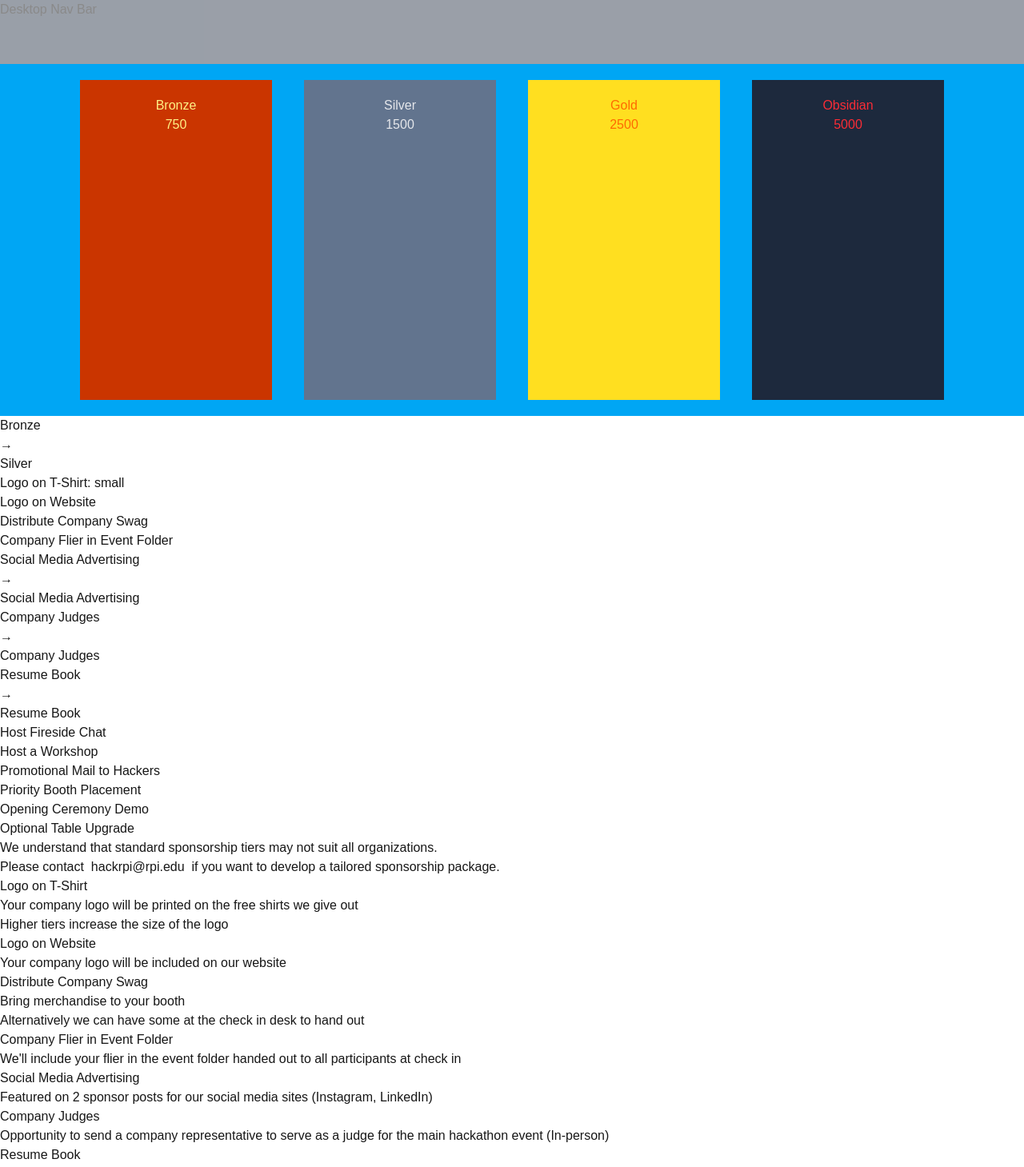
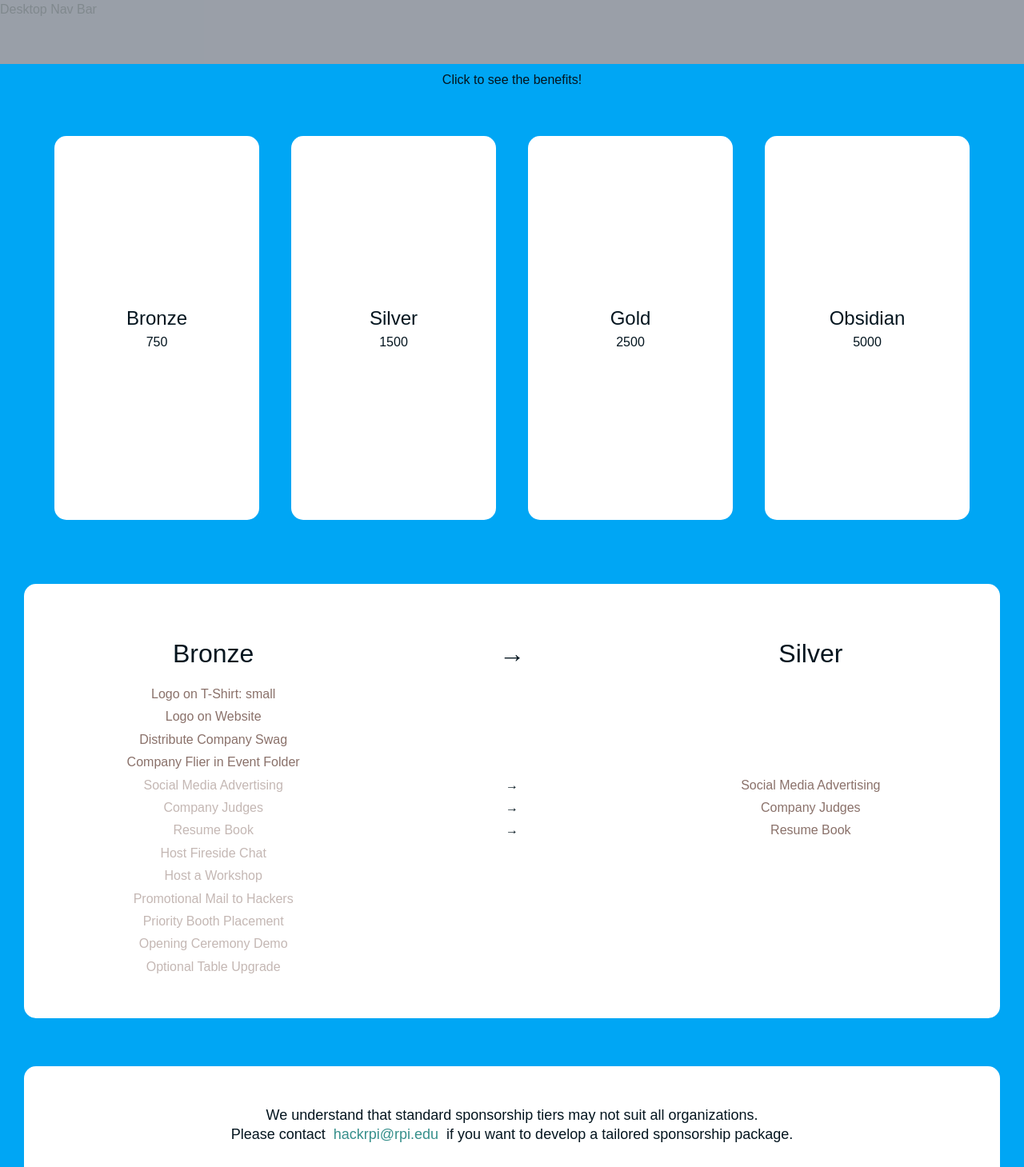
Before and after one commit to hack-rpi/HackRPI-Website-2026, a Next.js app in the folder my-app/: page /sponsorship in a window 1280 px wide. Shown: the top 1459 px of the page at 80% size. Built offline with nearby package versions, Linux system fonts and the light colour scheme.

Commit message:
Update styling for sponsorship page

```diff
--- a/my-app/app/sponsorship/page.tsx
+++ b/my-app/app/sponsorship/page.tsx
@@ -1,7 +1,7 @@
 "use client";
 
 import React, { use, useEffect } from "react";
-// import "./sponsor.css";
+import "./sponsor.css";
 import useMouseLogic from "./mouse";
 import next from "next";
 import NavBar from "../components/nav-bar/nav-bar";
@@ -175,8 +175,8 @@ function SponsorUsPage() {
 			// ${-offX}px ${-offY}px ${scale * 2}px rgba(255,255,255,0.9)
 
 			element.style.boxShadow = `
-				${offX}px ${offY}px ${scale * 2}px var(--shadow),
-				${-offX}px ${-offY}px ${scale * 2}px var(--light)
+				${offX}px ${offY}px ${scale}px var(--shadow),
+				${-offX}px ${-offY}px ${scale}px var(--light)
 			`;
 		});
 	}
@@ -269,6 +269,7 @@ function SponsorUsPage() {
 			firstTier.innerHTML = tier.charAt(0).toUpperCase() + tier.slice(1);
 
 			let arrow = document.createElement('span');
+      arrow.style.fontSize = "2em";
 			arrow.innerHTML = '&rarr;';
 
 			let secondTier = document.createElement('h3');
@@ -391,7 +392,7 @@ function SponsorUsPage() {
 		document.getElementById('container3')!.style.width = size1 + 'px';
 		document.getElementById('container4')!.style.width = size1 + 'px';
 		mobileLayout();
-		calculateShadows();
+		// calculateShadows();
 		updateBenefits(viewingCurrentTier);
 	}
 
@@ -399,45 +400,50 @@ function SponsorUsPage() {
 		load();
 		window.addEventListener('resize', load);
 
-		window.addEventListener('mousemove', calculateShadows);
-		window.addEventListener('scroll', calculateShadows);
+		// window.addEventListener('mousemove', calculateShadows);
+		// window.addEventListener('scroll', calculateShadows);
 	}, []);
 
 	return (
 		<>
 		<NavBar />
-		<div style={{minHeight: 'calc( 100vh - 16px)', width: '100%'}}>
+		<div style={{minHeight: 'calc(100vh - 16px)', width: '100%'}}>
 			{/* <div className='container' style={{marginTop: '100px'}}></div> */}
-			<div id='container1' className='container bg-sky-500 flex justify-center items-center gap-10 p-5'>
-				<div className="clickable neumorphic w-[30vh] h-[50vh] text-center bg-orange-700 text-yellow-200 cursor-pointer p-5" onClick={function(){updateBenefits('bronze')}} style={{}}>
+			<div id='container1' className='flex flex-col bg-sky-500'>
+        <div className="p-5 h-[5vh] flex justify-center items-center">
+          Click to see the benefits!
+        </div>
+        <div className="container">
+          <div className="clickable neumorphic sponsorCard centerText" onClick={function(){updateBenefits('bronze')}} style={{}}>
             <h1>Bronze</h1>
             <h2>750</h2>
           </div>
-				<div className="clickable neumorphic w-[30vh] h-[50vh] text-center bg-slate-500 text-gray-200 cursor-pointer p-5" onClick={function(){updateBenefits('silver')}} style={{}}>
+          <div className="clickable neumorphic sponsorCard centerText" onClick={function(){updateBenefits('silver')}} style={{}}>
             <h1>Silver</h1>
             <h2>1500</h2>
           </div>
-				<div className="clickable neumorphic w-[30vh] h-[50vh] text-center bg-yellow-300 text-orange-500 cursor-pointer p-5" onClick={function(){updateBenefits('gold')}} style={{}}>
+          <div className="clickable neumorphic sponsorCard centerText" onClick={function(){updateBenefits('gold')}} style={{}}>
             <h1>Gold</h1>
             <h2>2500</h2>
           </div>
-				<div className="clickable neumorphic w-[30vh] h-[50vh] text-center bg-slate-800 text-red-500 cursor-pointer p-5" onClick={function(){updateBenefits('obsidian')}} style={{}}>
+          <div className="clickable neumorphic sponsorCard centerText" onClick={function(){updateBenefits('obsidian')}} style={{}}>
             <h1>Obsidian</h1>
             <h2>5000</h2>
           </div>
         </div>
+			</div>
 
-			<div className='container'>
-				<div id='container2' className="neumorphic container" style={{}}>
+			<div className='container bg-sky-500'>
+				<div id='container2' className="neumorphic container centerText" style={{}}>
 					<div id='benefits' className='stackText' style={{}}>
 						<h3>Bronze</h3>
 					</div>
 				</div>
 			</div>
 
-			<div className='container'>
-				<div id='container3' className="clickable neumorphic container" style={{}}>
-					<div className='stackText' style={{}}>
+			<div className='container bg-sky-500'>
+				<div id='container3' className="clickable neumorphic container centerText" style={{}}>
+					<div className='stackText text-lg' style={{}}>
 						<h4>We understand that standard sponsorship tiers may not suit all organizations.</h4>
 						<h4>Please contact &nbsp;
 							<a href="mailto:hackrpi@rpi.edu">hackrpi@rpi.edu</a>&nbsp;
@@ -446,7 +452,7 @@ function SponsorUsPage() {
 				</div>
 			</div>
 
-			<div className='container'>
+			<div className='container bg-sky-500'>
 				<div id='container4' className="neumorphic container" style={{}}>
 					<div id='docText' className='stackText' style={{}}>
 						<h3>Logo on T-Shirt</h3>
--- a/my-app/app/sponsorship/sponsor.css
+++ b/my-app/app/sponsorship/sponsor.css
@@ -1,13 +1,11 @@
-@import url("https://fonts.googleapis.com/css2?family=Aldrich&display=swap");
-
 :root {
   /* --bg: #D58936;
   --light: #ffad44;
   --shadow: #9e6528; */
 
-    --bg: #EFD6AC;
+  --bg: #ffffff;
   --light: #ffffd9;
-    --shadow: #b19e7f;
+  --shadow: #fff5ff;
 
   --text: #04151F;
   --accent: #368F8B;
@@ -15,12 +13,13 @@
 
   --text2: #8A716A;
   /* --text3: #725752; */
+
+  --sky-bg: oklch(68.5% 0.169 237.323)
 }
 
 *{
   margin:0;
   padding:0;
-    font-family: Aldrich, serif;
 
   -ms-overflow-style: none;  /* IE and Edge */
   scrollbar-width: none;  /* Firefox */
@@ -43,35 +42,35 @@ a:link, a:visited, a:focus, a:hover, a:active{
 }
 
 body{
-    background-color: var(--bg);
-    font-size: 0.5em;
-
   /* background-image: url('https://images.unsplash.com/photo-1519681393784-d120267933ba?ixid=MnwxMjA3fDB8MHxwaG90by1wYWdlfHx8fGVufDB8fHx8&ixlib=rb-1.2.1&auto=format&fit=crop&w=1124&q=100');
   background-position: center; */
 }
 
 h1{
-    font-size: 2.3em;
+  font-size: 1.5em;
 }
 h2{
-    font-size: 1.5em;
+  font-size: 1em;
 }
 h3{
-    font-size: 3em;
+  font-size: 2em;
   margin: 10px 0px;
 }
 h4{
-    font-size: 1.8em;
+  font-size: 1em;
   line-height:130%;
 }
 p{
-    font-size: 2.5em;
+  font-size: 1em;
   line-height: 140%;
   color: var(--text2);
 }
 span{
-    font-size: 2.5em;
+  font-size: 1em;
   line-height: 140%;
+}
+span.title {
+  font-size: 2em;
 }
 
 .neumorphic {
```
Lines whose indentation alone changed are shown as unchanged.
